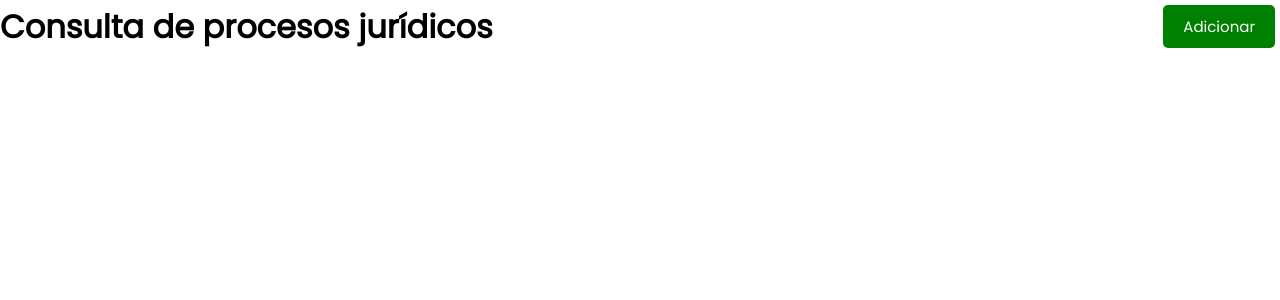
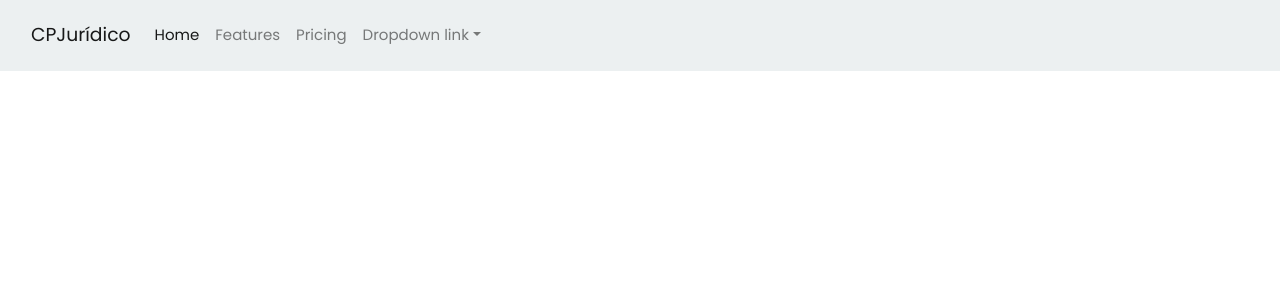
Before and after one commit to JooLuiz/Pokemon-Game-FrontEnd-React, a React (Create React App) app: page / in a window 1280 px wide. Shown: the top 300 px of the page. Built offline with nearby package versions, Linux system fonts and the light colour scheme.

Commit message:
Implementing Babel, Webpack, and bootstrap

```diff
--- a/public/index.html
+++ b/public/index.html
@@ -10,34 +10,13 @@
       content="Web site created using create-react-app"
     />
     <link rel="apple-touch-icon" href="%PUBLIC_URL%/logo192.png" />
-    <!--
-      manifest.json provides metadata used when your web app is installed on a
-      user's mobile device or desktop. See https://developers.google.com/web/fundamentals/web-app-manifest/
-    -->
     <link rel="manifest" href="%PUBLIC_URL%/manifest.json" />
-    <!--
-      Notice the use of %PUBLIC_URL% in the tags above.
-      It will be replaced with the URL of the `public` folder during the build.
-      Only files inside the `public` folder can be referenced from the HTML.
-
-      Unlike "/favicon.ico" or "favicon.ico", "%PUBLIC_URL%/favicon.ico" will
-      work correctly both with client-side routing and a non-root public URL.
-      Learn how to configure a non-root public URL by running `npm run build`.
-    -->
+    <link rel="stylesheet" href="https://bootswatch.com/4/flatly/bootstrap.min.css">
     <title>Consulta de Processos Jurídicos</title>
   </head>
   <body>
-    <noscript>You need to enable JavaScript to run this app.</noscript>
     <div id="root"></div>
-    <!--
-      This HTML file is a template.
-      If you open it directly in the browser, you will see an empty page.
-
-      You can add webfonts, meta tags, or analytics to this file.
-      The build step will place the bundled scripts into the <body> tag.
-
-      To begin the development, run `npm start` or `yarn start`.
-      To create a production bundle, use `npm run build` or `yarn build`.
-    -->
+    <script src="https://cdn.jsdelivr.net/npm/@popperjs/core@2.9.1/dist/umd/popper.min.js" integrity="sha384-SR1sx49pcuLnqZUnnPwx6FCym0wLsk5JZuNx2bPPENzswTNFaQU1RDvt3wT4gWFG" crossorigin="anonymous"></script>
+    <script src="https://cdn.jsdelivr.net/npm/bootstrap@5.0.0-beta3/dist/js/bootstrap.min.js" integrity="sha384-j0CNLUeiqtyaRmlzUHCPZ+Gy5fQu0dQ6eZ/xAww941Ai1SxSY+0EQqNXNE6DZiVc" crossorigin="anonymous"></script>
   </body>
 </html>
--- a/src/App.js
+++ b/src/App.js
@@ -1,12 +1,12 @@
-import React from 'react'
+import React, { Component, Fragment } from 'react'
 import Header from "./components/commom/Header"
 
-class App extends React.Component{
+class App extends Component{
   render(){
     return (
-      <div>
+      <Fragment>
         <Header />
-      </div>
+      </Fragment>
     )
   }
 }
--- a/src/components/commom/Button.js
+++ b/src/components/commom/Button.js
@@ -1,9 +1,12 @@
+import { Component } from 'react'
 import PropTypes from 'prop-types'
 
-const Button = ({btnColor, btnText}) => {
-    return (
-        <button onClick={onClick} style={{backgroundColor: btnColor}} className='btn'>{btnText}</button>
-    )
+class Button extends Component {
+    render({btnColor, btnText}){
+        return (
+            <button onClick={onClick} style={{backgroundColor: btnColor}} className='btn'>{btnText}</button>
+        )
+    }
 }
 
 Button.propTypes = {
@@ -11,6 +14,11 @@
     btnText: PropTypes.string.isRequired
 }
 
+Button.defaultProps = {
+    btnColor: "blue",
+    btnText: "Info"
+}
+
 const onClick = () => {
     console.log("hello")
 }
--- a/src/components/commom/Header.js
+++ b/src/components/commom/Header.js
@@ -1,13 +1,45 @@
+import { Component } from 'react'
 import PropTypes from 'prop-types'
 import Button from './Button'
 
-const Header = ({title}) => {
-    return (
-        <header className='header'>
-            <h1>{ title }</h1>
-            <Button btnColor='green' btnText='Adicionar' />
-        </header>
-    )
+class Header extends Component {
+    render(){
+        return (
+            <header className='header'>
+                <nav className="navbar navbar-expand-sm navbar-light bg-light">
+                <div className="container-fluid">
+                    <a className="navbar-brand" href="#">CPJurídico</a>
+                    <button className="navbar-toggler" type="button" data-bs-toggle="collapse" data-bs-target="#navbarNavDropdown" aria-controls="navbarNavDropdown" aria-expanded="false" aria-label="Toggle navigation">
+                    <span className="navbar-toggler-icon"></span>
+                    </button>
+                    <div className="collapse navbar-collapse" id="navbarNavDropdown">
+                    <ul className="navbar-nav">
+                        <li className="nav-item">
+                        <a className="nav-link active" aria-current="page" href="#">Home</a>
+                        </li>
+                        <li className="nav-item">
+                        <a className="nav-link" href="#">Features</a>
+                        </li>
+                        <li className="nav-item">
+                        <a className="nav-link" href="#">Pricing</a>
+                        </li>
+                        <li className="nav-item dropdown">
+                        <a className="nav-link dropdown-toggle" href="#" id="navbarDropdownMenuLink" role="button" data-bs-toggle="dropdown" aria-expanded="false">
+                            Dropdown link
+                        </a>
+                        <ul className="dropdown-menu" aria-labelledby="navbarDropdownMenuLink">
+                            <li><a className="dropdown-item" href="#">Action</a></li>
+                            <li><a className="dropdown-item" href="#">Another action</a></li>
+                            <li><a className="dropdown-item" href="#">Something else here</a></li>
+                        </ul>
+                        </li>
+                    </ul>
+                    </div>
+                </div>
+                </nav>
+            </header>
+        )
+    }
 }
 
 Header.defaultProps = {
--- /dev/null
+++ b/webpack.config.js
@@ -0,0 +1,13 @@
+module.exports = {
+    module: {
+        rules:[
+            {
+                test: /\.js$/,
+                exclude: /node_modules/,
+                use: {
+                    loader: "babel-loader"
+                }
+            }
+        ]
+    }
+}
```
Also changed, not shown: package.json (+9 -0 lines), src/components/templates/DetalhesProcesso.js (added, +13 -0 lines), src/components/templates/Processo.js (added, +13 -0 lines), src/components/templates/Processos.js (added, +13 -0 lines), src/index.css (+4 -4 lines), .babelrc (added), 1 other file (tests, documents, lock files or other folders).
